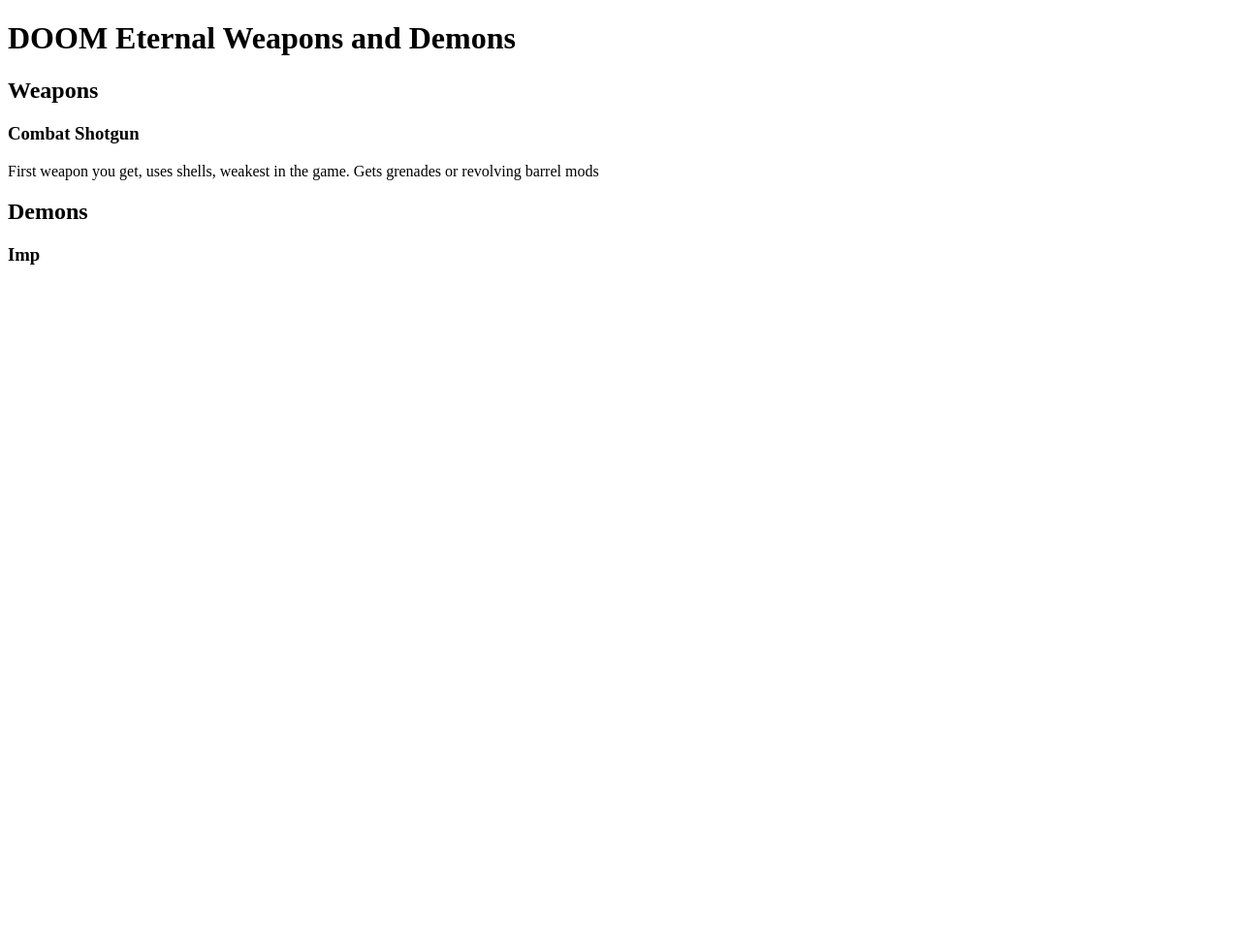
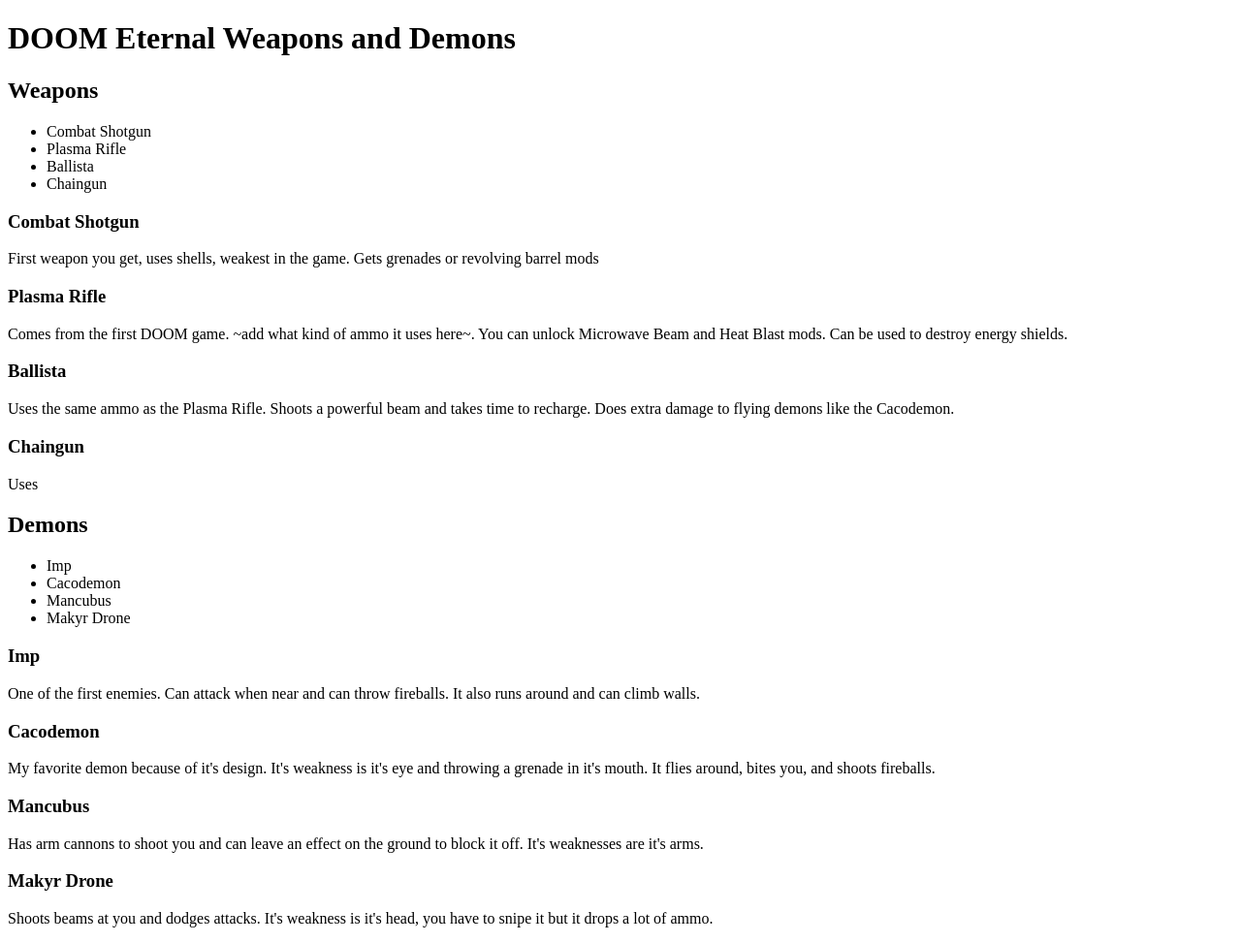
Before and after one commit to JulianMerazDASA/DOOM, a plain HTML site: page index.html in a window 1280 px wide. Shown: the whole page at 97% size. Before the commit the page ends 800 px from the top, so only its background shows below. Drawn offline with Linux system fonts and the light colour scheme.

Commit message:
Update index.html

```diff
--- a/index.html
+++ b/index.html
@@ -6,9 +6,35 @@
       </head
     <body>
       <h2>Weapons</h2>
-        <h3>Combat Shotgun</h3
+	  <ul>
+		<li>Combat Shotgun</li>
+		<li>Plasma Rifle</li>
+		<li>Ballista</li>
+		<li>Chaingun</li>
+		</ul>
+        <h3>Combat Shotgun</h3>
           <p>First weapon you get, uses shells, weakest in the game. Gets grenades or revolving barrel mods</p>
+		  <h3>Plasma Rifle</h3>
+		  <p>Comes from the first DOOM game. ~add what kind of ammo it uses here~. You can unlock Microwave Beam and Heat Blast mods. Can be used to destroy energy shields.</P>
+		  <h3>Ballista</h3>
+		  <p>Uses the same ammo as the Plasma Rifle. Shoots a powerful beam and takes time to recharge. Does extra damage to flying demons like the Cacodemon.</p>
+		  <h3>Chaingun</h3>
+		  <p>Uses
       <h2>Demons</h2>
-        <h3>Imp</h3>
+      <ul>
+        <li>Imp</li>
+        <li>Cacodemon</li>
+        <li>Mancubus</li>
+        <li>Makyr Drone</li>
+		</ul>
+		<h3>Imp</h3>
+      <p>One of the first enemies. Can attack when near and can throw fireballs. It also runs around and can climb walls.</p>
+        <h3>Cacodemon</h3>
+        <p>My favorite demon because of it's design. It's weakness is it's eye and throwing a grenade in it's mouth. It flies around, bites you, and shoots fireballs.</p>
+        <h3>Mancubus</h3>
+		<p>Has arm cannons to shoot you and can leave an effect on the ground to block it off. It's weaknesses are it's arms.</p>
+		<h3>Makyr Drone</h3>
+		<p>Shoots beams at you and dodges attacks. It's weakness is it's head, you have to snipe it but it drops a lot of ammo.</p>
        </body>
+
     </html>
```
